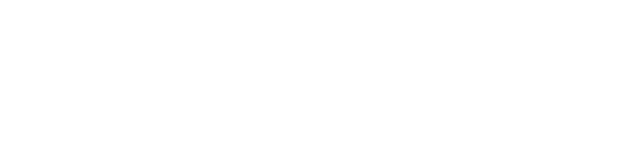
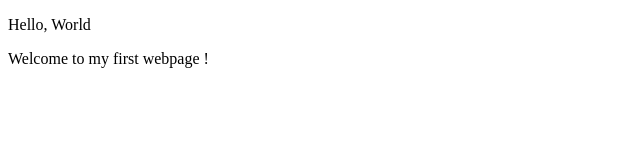
Before and after one commit to davidlutta/First-Webpage, a plain HTML site: page my-first-webpage.html in a window 1280 px wide. Shown: the whole page, without its empty margins (0-640 px from the left). Drawn offline with Linux system fonts and the light colour scheme.

Commit message:
add block elements to the page

```diff
--- a/my-first-webpage.html
+++ b/my-first-webpage.html
@@ -1,9 +1,14 @@
 <!DOCTYPE html>
 <html>
-<head>
-  <title>My First Webpage !</title>
-</head>
-<body>
+  <head>
+    <title>My First Webpage !</title>
+  </head>
 
-</body>
+  <body>
+  <p>Hello, World</p>
+  <p>Welcome to my first webpage !</p>
+
+
+  </body>
+
 </html>
```
